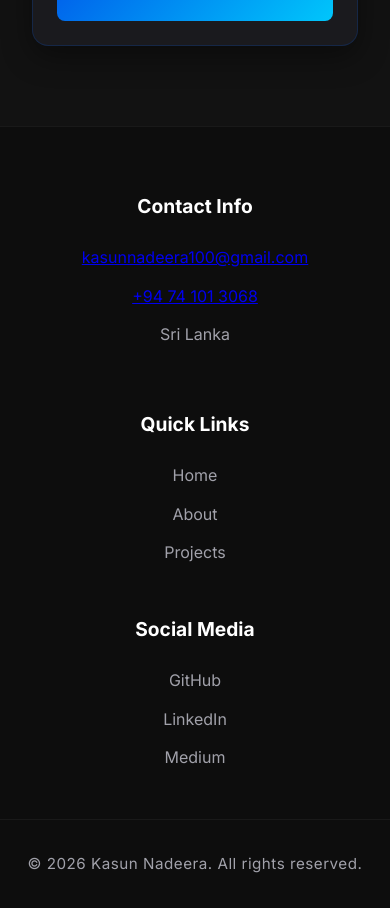
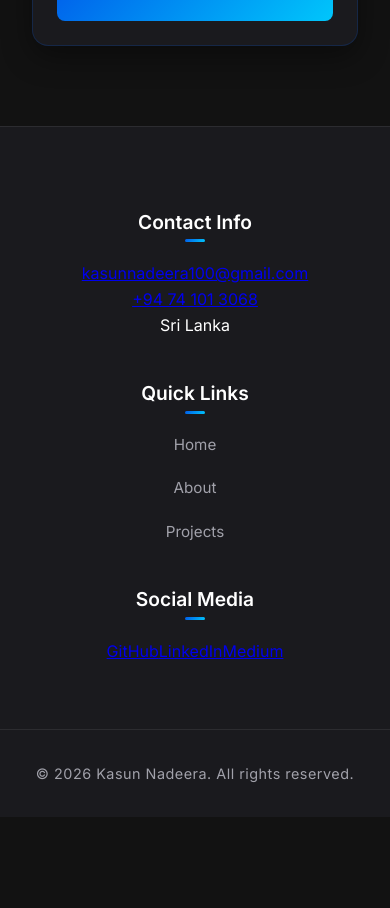
Before and after one commit to nadeera-se22018/mern-portfolio, a React app in the folder frontend/: page / in a window 390 px wide. Shown: the part 10380-11288 px from the top of the page. After the commit the page ends 11197 px from the top, so only its background shows below. Built offline with nearby package versions, Linux system fonts and the light colour scheme; the HTML template or start-up script is replaced by a standard one.

Commit message:
feat: add responsive Footer component with contact info, navigation links, and social media handles

```diff
--- a/frontend/src/components/Footer.css
+++ b/frontend/src/components/Footer.css
@@ -1,58 +1,133 @@
 .footer {
-    padding: 4rem 0 2rem 0;
-    background-color: var(--footer-bg);
-    border-top: 1px solid var(--footer-border);
+    position: relative;
+    padding: 5rem 0 2rem 0;
+    background-color: var(--bg-secondary);
+    border-top: 1px solid var(--glass-border);
+    overflow: hidden;
+}
+
+.footer-glow {
+    position: absolute;
+    top: 0;
+    left: 50%;
+    transform: translateX(-50%);
+    width: 60%;
+    height: 1px;
+    background: var(--accent-gradient);
+    box-shadow: 0 0 30px 5px var(--accent-color);
+    opacity: 0.5;
 }
 
 .footer-container {
     display: grid;
-    grid-template-columns: repeat(auto-fit, minmax(250px, 1fr));
-    gap: 3rem;
-    margin-bottom: 3rem;
-    text-align: center;
-    justify-items: center;
+    grid-template-columns: 2fr 1.2fr 1fr 1fr;
+    gap: 4rem;
+    margin-bottom: 4rem;
+}
+
+.footer-brand h3 {
+    font-size: 1.8rem;
+    font-weight: 800;
+    margin-bottom: 1rem;
+    color: var(--text-primary);
+}
+
+.footer-bio {
+    color: var(--text-secondary);
+    line-height: 1.6;
+    max-width: 300px;
 }
 
 .footer-col h4 {
     color: var(--text-primary);
     font-size: 1.2rem;
     margin-bottom: 1.5rem;
-    font-weight: 700;
+    font-weight: 600;
+    position: relative;
+    display: inline-block;
 }
 
-.footer-col p {
-    color: var(--text-secondary);
-    margin-bottom: 0.8rem;
+.footer-col h4::after {
+    content: '';
+    position: absolute;
+    left: 0;
+    bottom: -5px;
+    width: 20px;
+    height: 3px;
+    background: var(--accent-gradient);
+    border-radius: 2px;
 }
 
-.footer-links,
-.footer-socials {
+.footer-links {
     display: flex;
     flex-direction: column;
-    align-items: center;
-    gap: 0.8rem;
+    gap: 1.2rem;
 }
 
 .footer-links a,
-.footer-socials a {
+.footer-text-link {
+    display: flex;
+    align-items: center;
+    gap: 0.8rem;
     color: var(--text-secondary);
     text-decoration: none;
-    transition: color 0.3s;
+    transition: all 0.3s ease;
+    font-size: 0.95rem;
 }
 
-.footer-links a:hover,
-.footer-socials a:hover {
+.footer-links a:hover {
     color: var(--accent-color);
+    transform: translateX(5px);
+}
+
+.footer-links svg,
+.footer-text-link svg {
+    opacity: 0.7;
+    transition: all 0.3s ease;
+}
+
+.footer-links a:hover svg {
+    opacity: 1;
+    transform: scale(1.1);
 }
 
 .footer-bottom {
     text-align: center;
     padding-top: 2rem;
-    border-top: 1px solid var(--footer-border);
+    border-top: 1px solid var(--glass-border);
 }
 
 .footer-bottom p {
     color: var(--text-secondary);
-    font-size: 0.95rem;
+    font-size: 0.9rem;
     letter-spacing: 0.5px;
 }
+
+@media (max-width: 992px) {
+    .footer-container {
+        grid-template-columns: 1fr 1fr;
+        gap: 3rem;
+    }
+}
+
+@media (max-width: 600px) {
+    .footer-container {
+        grid-template-columns: 1fr;
+        gap: 2.5rem;
+        text-align: center;
+    }
+
+    .footer-col h4::after {
+        left: 50%;
+        transform: translateX(-50%);
+    }
+
+    .footer-links a,
+    .footer-text-link {
+        justify-content: center;
+    }
+
+    .footer-bio {
+        margin: 0 auto;
+    }
+}
```
